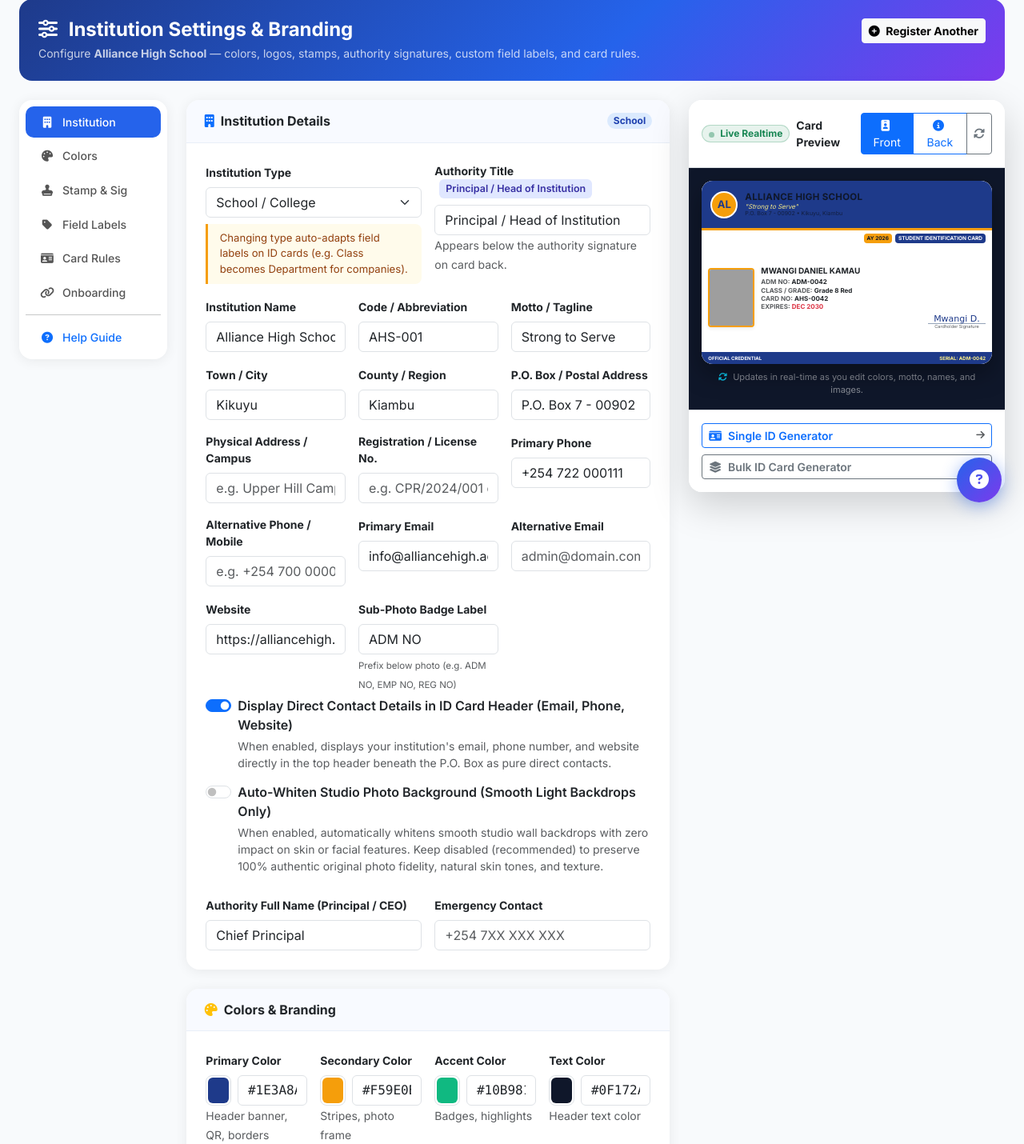
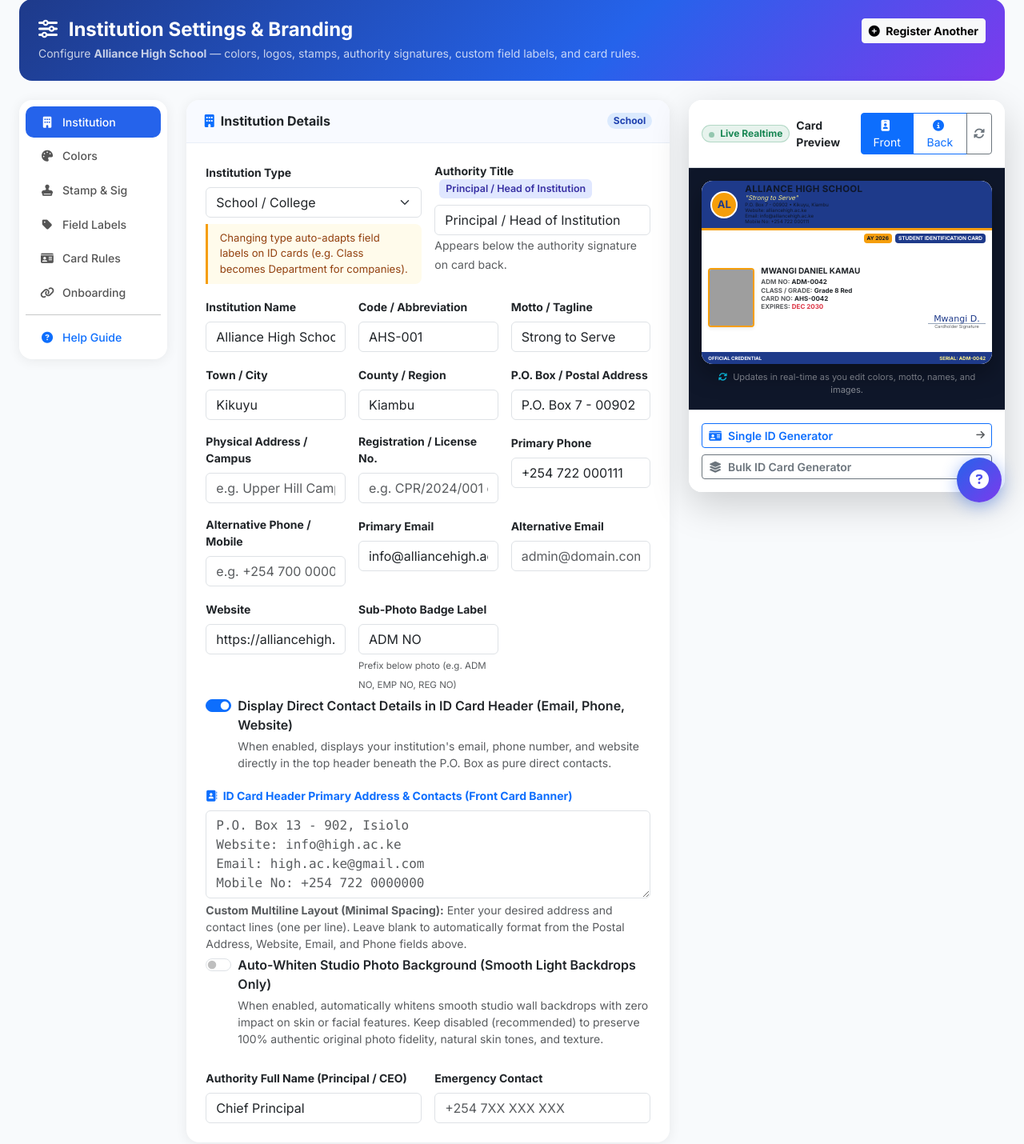
Before and after one commit to dancan123/school_id_creation_pure_for_id, a Flask app: page /schools/settings in a window 1280 px wide. Shown: the part 140-1570 px from the top of the page at 80% size. Run offline with Flask 3, Linux system fonts and the light colour scheme; a user stored in the database is signed in; data comes from the database, SQL or seed files in the repository; parts of the project's set-up code (start-up, migrations or seed data) failed here and were passed over; some libraries are stand-ins or nearby versions; grey boxes are pictures that could not be loaded.

Commit message:
feat(header): dynamic multi-line primary contacts with minimal spacing and settings override

```diff
--- a/app.py
+++ b/app.py
@@ -84,6 +84,7 @@ def create_app(config_class=Config):
                         "custom_fields_json": "TEXT",
                         "terms_clauses_json": "TEXT",
                         "header_config_json": "TEXT",
+                        "header_contact_text": "TEXT",
                         "print_settings_json": "TEXT"
                     },
                     "admission_allowlist": {
--- a/models.py
+++ b/models.py
@@ -66,6 +66,7 @@ class School(db.Model):
     security_notice = db.Column(db.String(255), nullable=True, default="Official institutional credential. Unlawful alteration or possession is prohibited.")
     show_security_notice = db.Column(db.Boolean, default=True)
     show_header_contacts = db.Column(db.Boolean, default=True)
+    header_contact_text = db.Column(db.Text, nullable=True)  # Custom multiline header contacts override
     auto_whiten_photo = db.Column(db.Boolean, default=False)
 
     # Self-onboarding settings
@@ -309,6 +310,43 @@ class School(db.Model):
             f"3. The card must be carried at all times within the premises.",
             f"4. The card must carried anytime when on official duty or uniform."
         ]
+
+    def get_header_contact_lines(self):
+        """Returns the list of contact lines to display in the card header.
+        If custom header_contact_text is defined in settings, splits and returns those lines.
+        Otherwise, builds structured lines with prefixes (P.O. Box, Website, Email, Mobile No)."""
+        import re
+        if getattr(self, "header_contact_text", None) and self.header_contact_text.strip():
+            lines = [ln.strip() for ln in self.header_contact_text.replace("\r", "").split("\n") if ln.strip()]
+            if lines:
+                return lines
+
+        lines = []
+        # Line 1: Postal & Town / County
+        addr_parts = []
+        if self.po_box and self.po_box.strip():
+            addr_parts.append(self.po_box.strip())
+        town_county = f"{self.town}, {self.county}" if self.town and self.county else (self.town or self.county or "")
+        if town_county.strip():
+            addr_parts.append(town_county.strip())
+        if addr_parts:
+            lines.append(" • ".join(addr_parts))
+
+        # Line 2: Website (e.g. Website: high.ac.ke)
+        if self.website and self.website.strip():
+            web_clean = re.sub(r"^https?://", "", self.website.strip()).rstrip("/")
+            lines.append(f"Website: {web_clean}")
+
+        # Line 3: Email (e.g. Email: info@high.ac.ke)
+        if self.email and self.email.strip():
+            lines.append(f"Email: {self.email.strip()}")
+
+        # Line 4: Mobile / Phone (e.g. Mobile No: +254 722 000000)
+        phone_val = (self.phone or self.alt_phone or "").strip()
+        if phone_val:
+            lines.append(f"Mobile No: {phone_val}")
+
+        return lines
 
     def to_dict(self):
         return {
--- a/routes/schools.py
+++ b/routes/schools.py
@@ -248,6 +248,8 @@ def settings():
         school.academic_year = request.form.get("academic_year", school.academic_year).strip()
         school.validity_years = int(request.form.get("validity_years", school.validity_years))
         school.disclaimer_text = request.form.get("disclaimer_text", school.disclaimer_text).strip()
+        school.header_contact_text = request.form.get("header_contact_text", "").strip() or None
+        school.show_header_contacts = request.form.get("show_header_contacts") == "1"
         school.emergency_contact_phone = request.form.get("emergency_contact_phone", "").strip()
         school.auto_approve_onboarding = request.form.get("auto_approve_onboarding") == "1"
         school.onboarding_instructions = request.form.get("onboarding_instructions", "").strip()
--- a/services/card_renderer.py
+++ b/services/card_renderer.py
@@ -670,44 +670,41 @@ class CardRenderer:
 
         curr_hdr_y = logo_y + 2
         draw.text((name_x, curr_hdr_y), school_name, fill=(255, 255, 255), font=name_font)
-        curr_hdr_y += 42
+        curr_hdr_y += 38
 
         motto_text = f'"{school.motto}"' if school.motto else ""
         if motto_text:
-            motto_font, _ = fit_font_size(draw, motto_text, avail_header_w, initial_size=20, min_size=14, bold=True)
+            motto_font, _ = fit_font_size(draw, motto_text, avail_header_w, initial_size=18, min_size=13, bold=True)
             motto_w = int(draw.textlength(motto_text, font=motto_font))
             motto_x = text_x + max(0, (avail_header_w - motto_w) // 2)
             draw.text((motto_x, curr_hdr_y), motto_text, fill=(254, 240, 138), font=motto_font)
-            curr_hdr_y += 28
-
-        addr_parts = [p for p in [school.po_box, f"{school.town}, {school.county}" if school.town and school.county else (school.town or school.county)] if p]
-        addr_text = " • ".join(addr_parts)
-        if addr_text:
-            address_font, _ = fit_font_size(draw, addr_text, avail_header_w, initial_size=20, min_size=14, bold=True)
-            addr_w = int(draw.textlength(addr_text, font=address_font))
-            addr_x = text_x + max(0, (avail_header_w - addr_w) // 2)
-            draw.text((addr_x, curr_hdr_y), addr_text, fill=(255, 255, 255), font=address_font)
-            curr_hdr_y += 27
-
-        # Direct Contact Information in Header (email, phone, website without generic labels)
+            curr_hdr_y += 22
+
+        # Dynamic Header Address & Contacts with Minimal Spacing
         show_contacts = getattr(school, "show_header_contacts", True)
         if show_contacts:
-            contact_parts = []
-            if getattr(school, "email", None) and school.email.strip():
-                contact_parts.append(school.email.strip())
-            if getattr(school, "phone", None) and school.phone.strip():
-                contact_parts.append(school.phone.strip())
-            if getattr(school, "website", None) and school.website.strip():
-                web_clean = school.website.strip()
-                web_clean = re.sub(r"^https?://", "", web_clean).rstrip("/")
-                contact_parts.append(web_clean)
-
-            if contact_parts:
-                contact_text = " • ".join(contact_parts)
-                contact_font, _ = fit_font_size(draw, contact_text, avail_header_w, initial_size=18, min_size=13, bold=True)
-                c_w = int(draw.textlength(contact_text, font=contact_font))
+            if hasattr(school, "get_header_contact_lines"):
+                hdr_lines = school.get_header_contact_lines()
+            else:
+                hdr_lines = []
+                addr_parts = [p for p in [school.po_box, f"{school.town}, {school.county}" if school.town and school.county else (school.town or school.county)] if p]
+                if addr_parts:
+                    hdr_lines.append(" • ".join(addr_parts))
+                if getattr(school, "website", None) and school.website.strip():
+                    hdr_lines.append(f"Website: {re.sub(r'^https?://', '', school.website.strip()).rstrip('/')}")
+                if getattr(school, "email", None) and school.email.strip():
+                    hdr_lines.append(f"Email: {school.email.strip()}")
+                if getattr(school, "phone", None) and school.phone.strip():
+                    hdr_lines.append(f"Mobile No: {school.phone.strip()}")
+
+            # Minimal spacing between lines: 18px step if 4+ lines, 20px step if 2-3 lines
+            line_step = 18 if len(hdr_lines) >= 4 else 20
+            for line_str in hdr_lines:
+                c_font, _ = fit_font_size(draw, line_str, avail_header_w, initial_size=16, min_size=11, bold=True)
+                c_w = int(draw.textlength(line_str, font=c_font))
                 c_x = text_x + max(0, (avail_header_w - c_w) // 2)
-                draw.text((c_x, curr_hdr_y), contact_text, fill=(255, 255, 255), font=contact_font)
+                draw.text((c_x, curr_hdr_y), line_str, fill=(255, 255, 255), font=c_font)
+                curr_hdr_y += line_step
 
         # Student Photo Frame coordinates
         photo_y = header_height + stripe_h + 20
--- a/templates/schools/settings.html
+++ b/templates/schools/settings.html
@@ -213,6 +213,16 @@
                   <div class="form-text text-muted small">
                     When enabled, displays your institution's email, phone number, and website directly in the top header beneath the P.O. Box as pure direct contacts.
                   </div>
+                </div>
+              </div>
+              <div class="col-12 mt-2">
+                <label class="form-label fw-bold small text-primary">
+                  <i class="fa-solid fa-address-book me-1"></i> ID Card Header Primary Address &amp; Contacts (Front Card Banner)
+                </label>
+                <textarea name="header_contact_text" id="inputHeaderContactText" class="form-control font-monospace" rows="4"
+                          placeholder="P.O. Box 13 - 902, Isiolo&#10;Website: info@high.ac.ke&#10;Email: high.ac.ke@gmail.com&#10;Mobile No: +254 722 0000000">{{ current_school.header_contact_text or '' }}</textarea>
+                <div class="form-text text-muted small">
+                  <strong>Custom Multiline Layout (Minimal Spacing):</strong> Enter your desired address and contact lines (one per line). Leave blank to automatically format from the Postal Address, Website, Email, and Phone fields above.
                 </div>
               </div>
               <div class="col-12 mt-1 mb-2">
@@ -645,8 +655,10 @@
                     <div id="lpMotto" class="fst-italic text-truncate" style="font-size: 8px; color: #fef08a; opacity: 0.95;">
                       "{{ current_school.motto }}"
                     </div>
-                    <div id="lpAddress" class="text-truncate opacity-75" style="font-size: 7px;">
-                      {{ current_school.po_box }} • {{ current_school.town }}, {{ current_school.county }}
+                    <div id="lpAddress" class="opacity-90" style="font-size: 6px; line-height: 1.15; margin-top: 1px;">
+                      {% for line in current_school.get_header_contact_lines() %}
+                        <div class="text-truncate">{{ line }}</div>
+                      {% endfor %}
                     </div>
                   </div>
                 </div>
@@ -1000,20 +1012,54 @@ function bindRealtimePreview() {
     });
   }
 
-  // Address (P.O. Box, Town, County)
+  // Address & Contacts (Custom Multiline with Minimal Spacing or Auto Fields)
   function updateAddr() {
+    var customText = (document.getElementById('inputHeaderContactText')?.value || '').trim();
+    var addrEl = document.getElementById('lpAddress');
+    if (!addrEl) return;
+    addrEl.innerHTML = '';
+
+    if (customText) {
+      var lines = customText.split('\n');
+      lines.forEach(function(l) {
+        var trimmed = l.trim();
+        if (trimmed) {
+          var d = document.createElement('div');
+          d.className = 'text-truncate';
+          d.textContent = trimmed;
+          addrEl.appendChild(d);
+        }
+      });
+      return;
+    }
+
     var box = (document.getElementById('inputPoBox')?.value || '').trim();
     var town = (document.getElementById('inputTown')?.value || '').trim();
     var county = (document.getElementById('inputCounty')?.value || '').trim();
-    var addrEl = document.getElementById('lpAddress');
-    if (addrEl) {
-      var parts = [];
-      if (box) parts.push(box);
-      if (town || county) parts.push((town ? town : '') + (town && county ? ', ' : '') + (county ? county : ''));
-      addrEl.textContent = parts.join(' • ') || 'P.O. Box • Town, County';
-    }
+    var website = (document.getElementById('inputWebsite')?.value || '').trim();
+    var email = (document.getElementById('inputEmail')?.value || '').trim();
+    var phone = (document.getElementById('inputPhone')?.value || '').trim();
+
+    var lines = [];
+    var addrParts = [];
+    if (box) addrParts.push(box);
+    if (town || county) addrParts.push((town ? town : '') + (town && county ? ', ' : '') + (county ? county : ''));
+    if (addrParts.length > 0) lines.push(addrParts.join(' • '));
+
+    if (website) lines.push('Website: ' + website.replace(/^https?:\/\//i, '').replace(/\/$/, ''));
+    if (email) lines.push('Email: ' + email);
+    if (phone) lines.push('Mobile No: ' + phone);
+
+    if (lines.length === 0) lines.push('P.O. Box • Town, County');
+
+    lines.forEach(function(l) {
+      var d = document.createElement('div');
+      d.className = 'text-truncate';
+      d.textContent = l;
+      addrEl.appendChild(d);
+    });
   }
-  ['inputPoBox', 'inputTown', 'inputCounty'].forEach(function(id) {
+  ['inputHeaderContactText', 'inputPoBox', 'inputTown', 'inputCounty', 'inputWebsite', 'inputEmail', 'inputPhone'].forEach(function(id) {
     var el = document.getElementById(id);
     if (el) el.addEventListener('input', updateAddr);
   });
```
